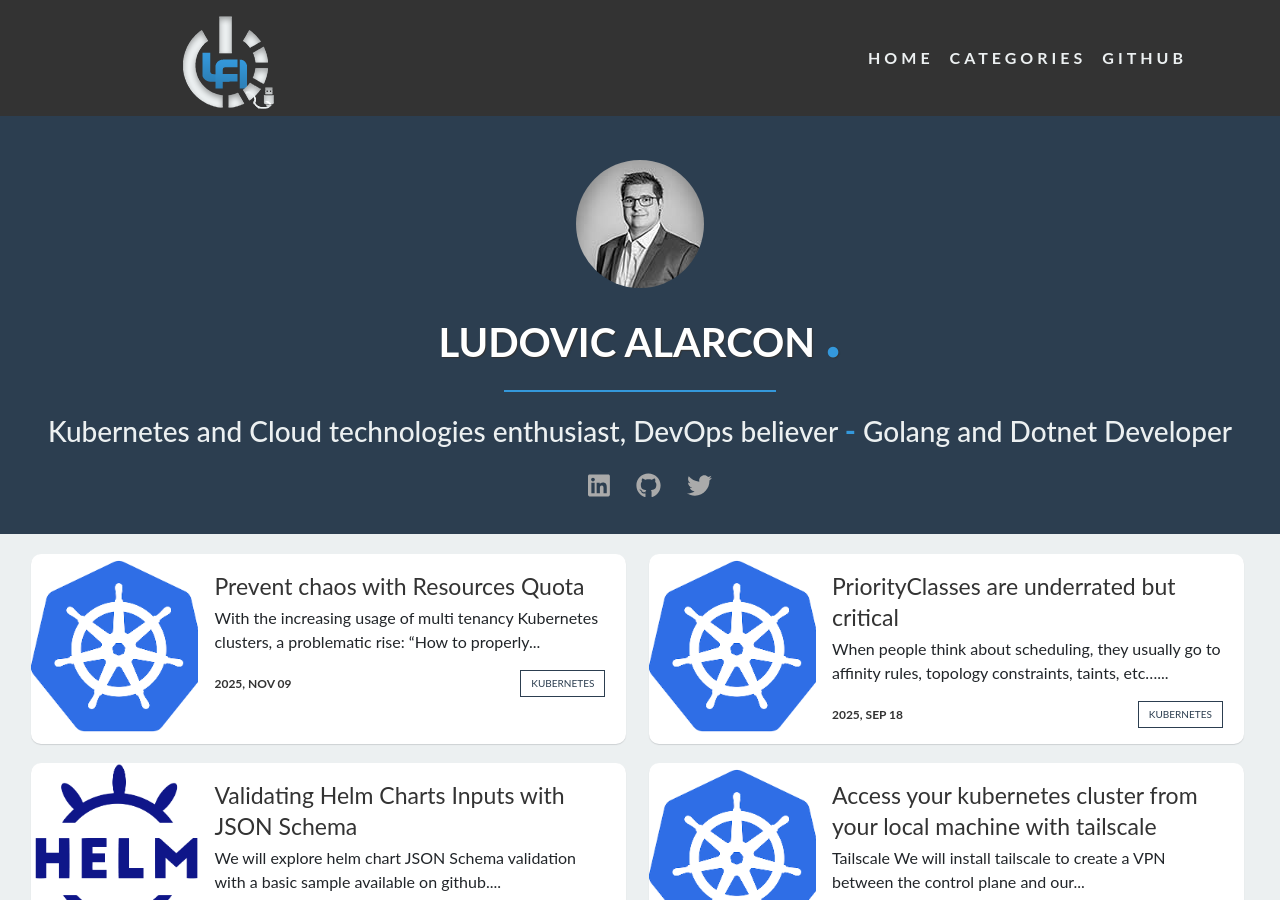
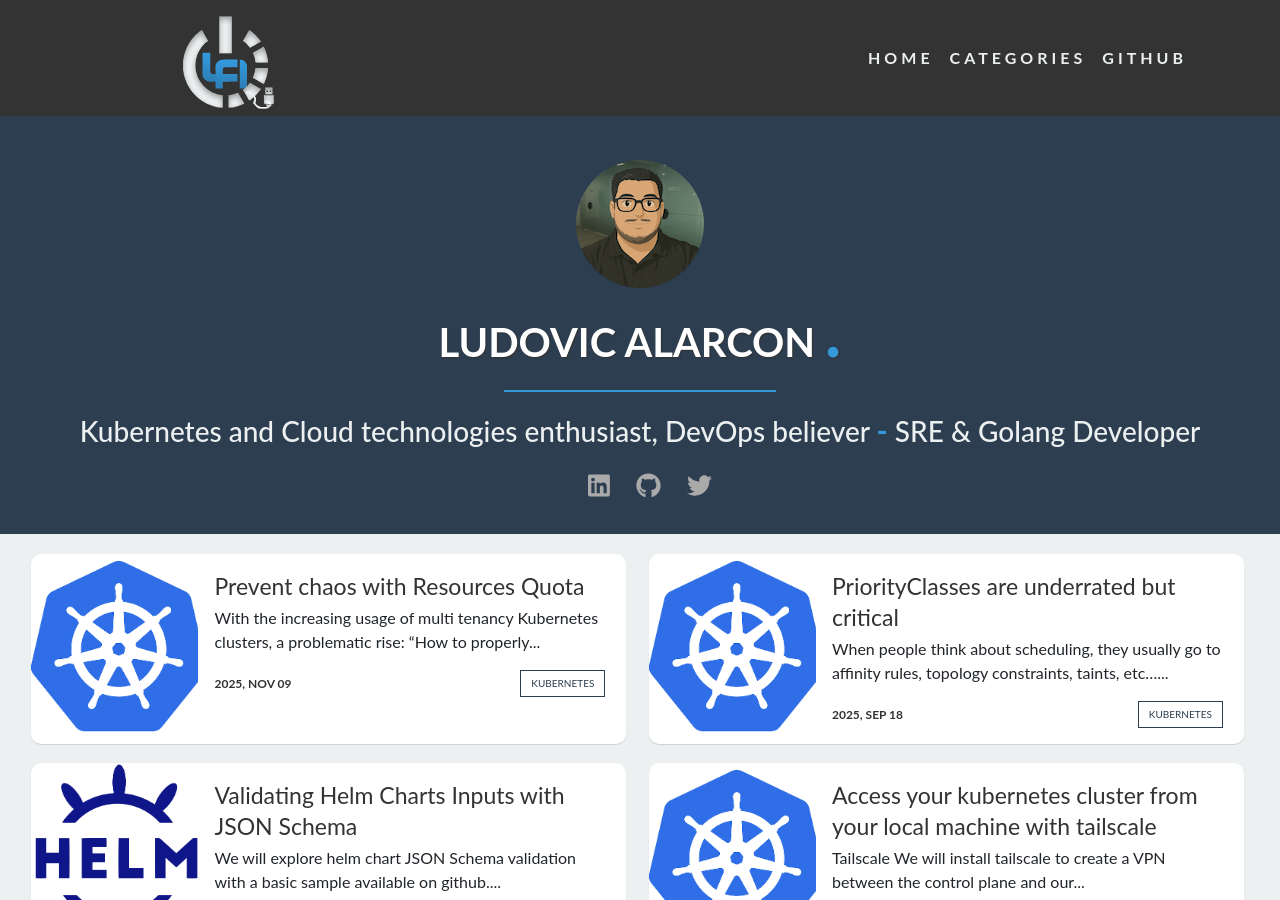
Before and after one commit to ludovicalarcon/ludovicalarcon.github.io, a Jekyll site: the page built from index.html, in a window 1280 px wide and 900 px high. Built offline with Jekyll 4.4.1, drawn with Linux system fonts in a browser that asks for light colours; nearby versions of some CDN libraries; the list of posts is cut into pages by our own code.

Commit message:
chore: change picture

```diff
--- a/_config.yaml
+++ b/_config.yaml
@@ -1,4 +1,4 @@
-permalink: ':title/'
+permalink: ":title/"
 
 logo-path: "/assets/images/logo1.png"
 baseurl: ""
@@ -6,7 +6,7 @@ baseurl: ""
 author:
   name: "Ludovic Alarcon"
   twitter: alarco_l
-  image: me.jpg
+  image: me.png
 twitter:
   username: alarco_l
   card: summary_large_image
@@ -27,7 +27,7 @@ kramdown:
   input: GFM
   syntax_highlighter_opts:
     default_lang: html
-    css_class : 'syntax'
+    css_class: "syntax"
 plugins:
   - jekyll-paginate
   - jekyll-seo-tag
--- a/_layouts/default.html
+++ b/_layouts/default.html
@@ -27,12 +27,12 @@
     {% include navbar.html %}
     <section id="about" class="container-fluid">
         <div class="col-md-8 col-lg-4 profile-picture">
-            <img src="{{site.baseurl}}/assets/images/me.jpg" alt="Ludovic Alarcon" class="rounded-circle">
+            <img src="{{site.baseurl}}/assets/images/me.png" alt="Ludovic Alarcon" class="rounded-circle">
         </div>
         <div class="heading">
             <h1>Ludovic Alarcon <span class="blue-font" id="name-size">.</span></h1>
             <div id="blue-divider-about"></div>
-            <h3>Kubernetes and Cloud technologies enthusiast, DevOps believer <span class="blue-font" id="separator-size">-</span> Golang and Dotnet Developer</h3>
+            <h3>Kubernetes and Cloud technologies enthusiast, DevOps believer <span class="blue-font" id="separator-size">-</span> SRE & Golang Developer</h3>
         </div>
         <div class="rs">
             <a href="https://www.linkedin.com/in/ludovic-alarcon/" target="_blank">
```
Also changed, not shown: assets/images/me.png (added).
